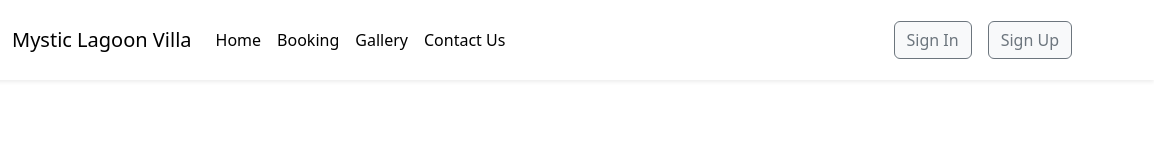
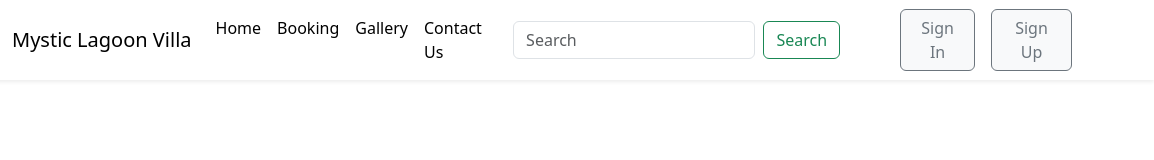
Before and after one commit to hasinduudara/Hotel-Siyaro-Site, a plain HTML site: page index.html in a window 1280 px wide. Shown: the full height of the page, 126-1280 px from the left. Drawn offline with nearby package versions, Linux system fonts and the light colour scheme.

Commit message:
Add search form to navigation bar in index.html

```diff
--- a/index.html
+++ b/index.html
@@ -53,6 +53,23 @@
               <a class="nav-link active" href="#">Contact Us</a>
             </li>
           </ul>
+
+          <nav class="navbar bg-white pe-5">
+            <div class="container-fluid">
+              <form class="d-flex" role="search">
+                <input
+                  class="form-control me-2"
+                  type="search"
+                  placeholder="Search"
+                  aria-label="Search"
+                />
+                <button class="btn btn-outline-success" type="submit">
+                  Search
+                </button>
+              </form>
+            </div>
+          </nav>
+
           <form class="d-flex pe-3" role="sign-in">
             <button class="btn bg-light btn-outline-secondary" type="Sign-in">
               Sign In
```
